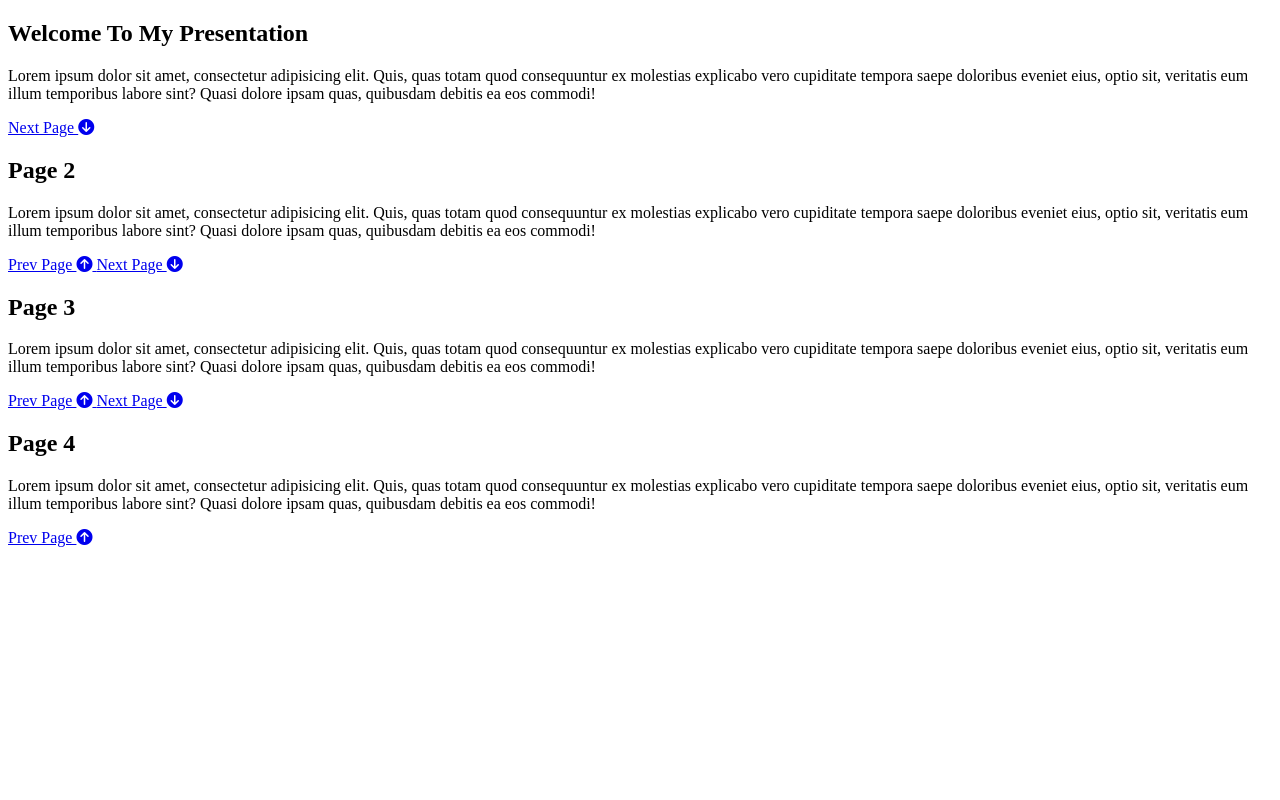
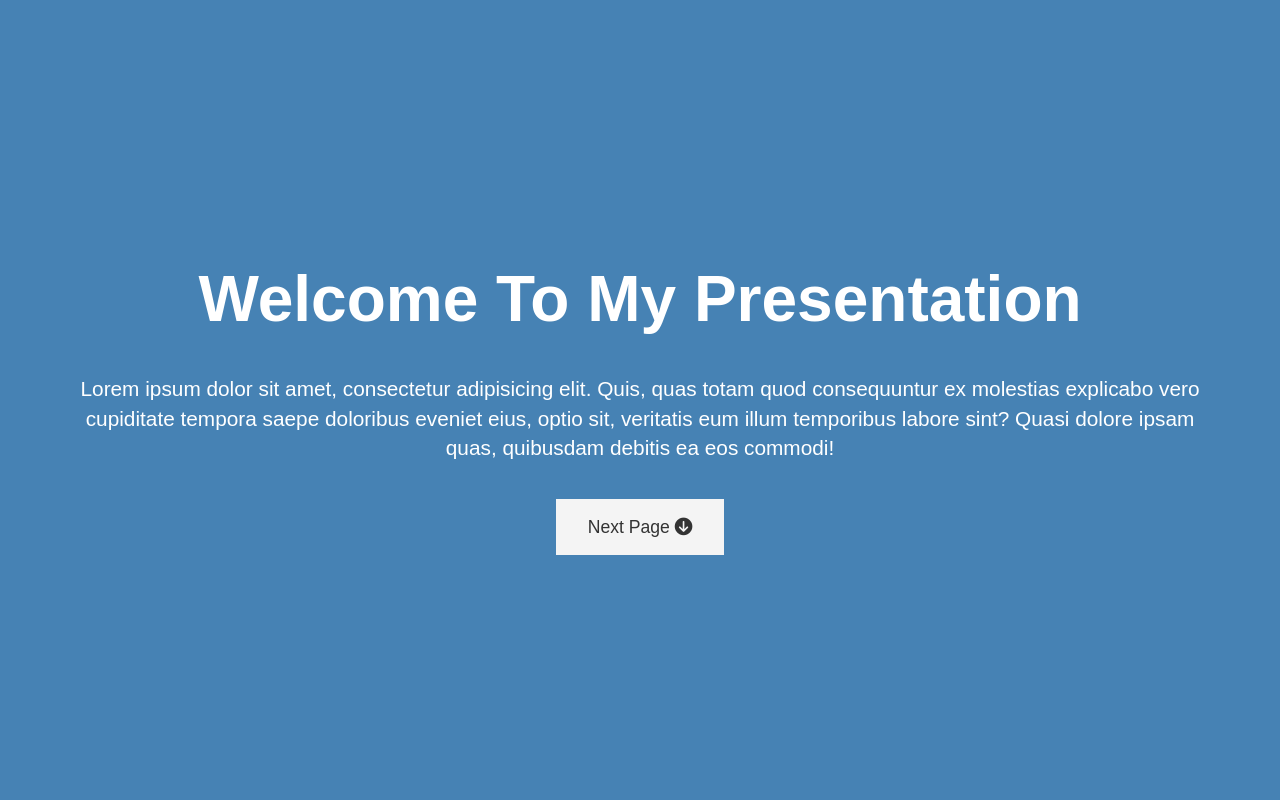
Before and after one commit to projectperfect/mini-projects, a plain HTML site: page index.html in a window 1280 px wide. Shown: the top 800 px of the page. Drawn offline with Linux system fonts and the light colour scheme.

Commit message:
styling added

```diff
--- a/index.html
+++ b/index.html
@@ -10,7 +10,7 @@
 </head>
 <body>
     <!-- Page 1 (Intro) -->
-    <section id="page-1" class="page btn-dark">
+    <section id="page-1" class="page">
         <h1>Welcome To My Presentation</h1>
         <p>Lorem ipsum dolor sit amet, consectetur adipisicing elit. Quis, quas totam quod consequuntur ex molestias explicabo vero cupiditate tempora saepe doloribus eveniet eius, optio sit, veritatis eum illum temporibus labore sint? Quasi dolore ipsam quas, quibusdam debitis ea eos commodi!</p>
         <div>
--- a/style.css
+++ b/style.css
@@ -0,0 +1,65 @@
+:root {
+    --page-1-color: steelblue;
+    --page-2-color: tan;
+    --page-3-color: teal;
+    --page-4-color: slateblue;
+    --animate-speed: 1s;
+}
+
+body {
+    font-family: Arial, Helvetica, sans-serif;
+    line-height: 1.4;
+    color: #fff;
+    margin: 0;
+    padding: 0;
+    overflow: hidden;
+}
+
+/* Page colors */
+#page-1 {background: var(--page-1-color);}
+#page-2 {background: var(--page-2-color);}
+#page-3 {background: var(--page-3-color);}
+#page-4 {background: var(--page-4-color);}
+
+.page {
+    display: flex;
+    flex-direction: column;
+    height: 100vh;
+    align-items: center;
+    justify-content: center;
+    text-align: center;
+    padding: 0 4rem;
+}
+
+.page h1 {
+    font-size: 4rem;
+    line-height: 1.2;
+    margin: 1rem;
+}
+
+.page p {
+    font-size: 1.3rem;
+}
+
+.btn {
+    display: inline-block;
+    padding: 1rem 2rem;
+    background: #f4f4f4;
+    color: #333;
+    text-decoration: none;
+    border: none;
+    margin-top: 1rem;
+    font-size: 1.1rem;
+    transition: all 0.3s ease-in;
+}
+
+.btn:hover,
+.btn-dark {
+    background: #333;
+    color: #fff;
+}
+
+.btn-dark:hover {
+    background: #f4f4f4;
+    color: #333;
+}
```
